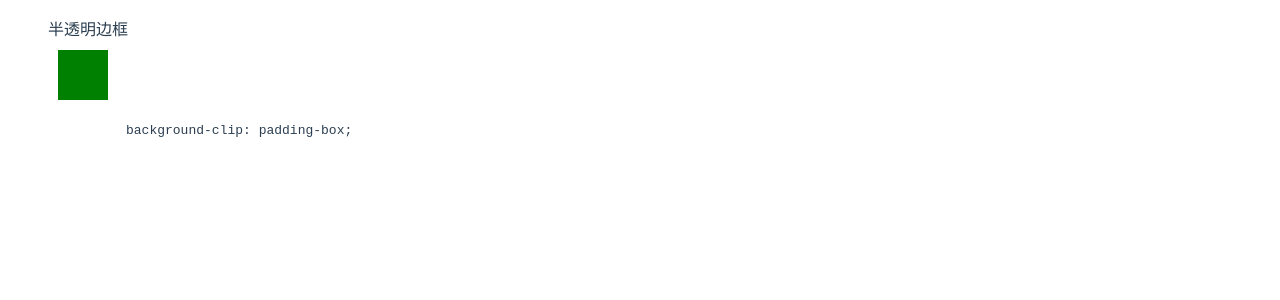
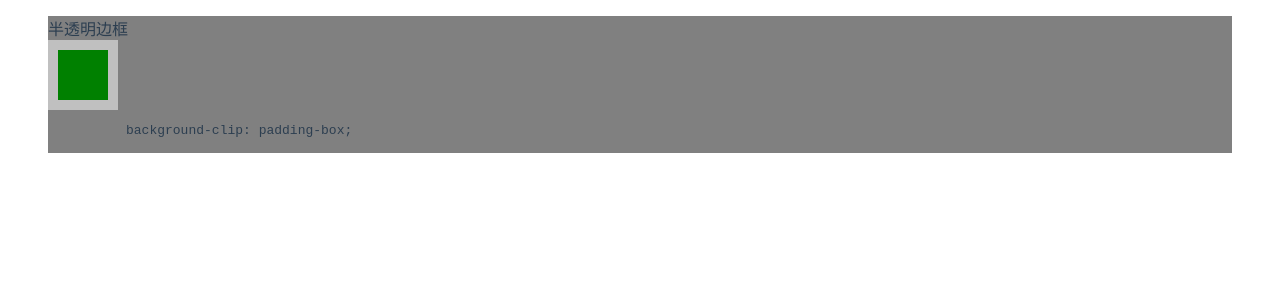
Before and after one commit to jobn123/MyCssSecrets, a Vue app: page / in a window 1280 px wide. Shown: the top 300 px of the page. Built offline with nearby package versions, Linux system fonts and the light colour scheme.

Commit message:
add ress module

```diff
--- a/package.json
+++ b/package.json
@@ -9,6 +9,7 @@
     "build": "node build/build.js"
   },
   "dependencies": {
+    "ress": "^1.1.2",
     "vue": "^2.0.1"
   },
   "devDependencies": {
--- a/src/App.vue
+++ b/src/App.vue
@@ -6,6 +6,7 @@
 
 <script>
 import Hello from './components/Hello'
+import 'ress'
 
 export default {
   name: 'app',
--- a/src/components/Hello.vue
+++ b/src/components/Hello.vue
@@ -3,7 +3,7 @@
     <div class="" id="test">
 
     </div>
-    <figure>
+    <figure class="tb_container">
       <figcaption>
         半透明边框
       </figcaption>
@@ -48,6 +48,9 @@ export default {
 
 <!-- Add "scoped" attribute to limit CSS to this component only -->
 <style scoped>
+.tb_container {
+  background: gray;
+}
 .translucent_border {
   width: 50px;
   height: 50px;
```
